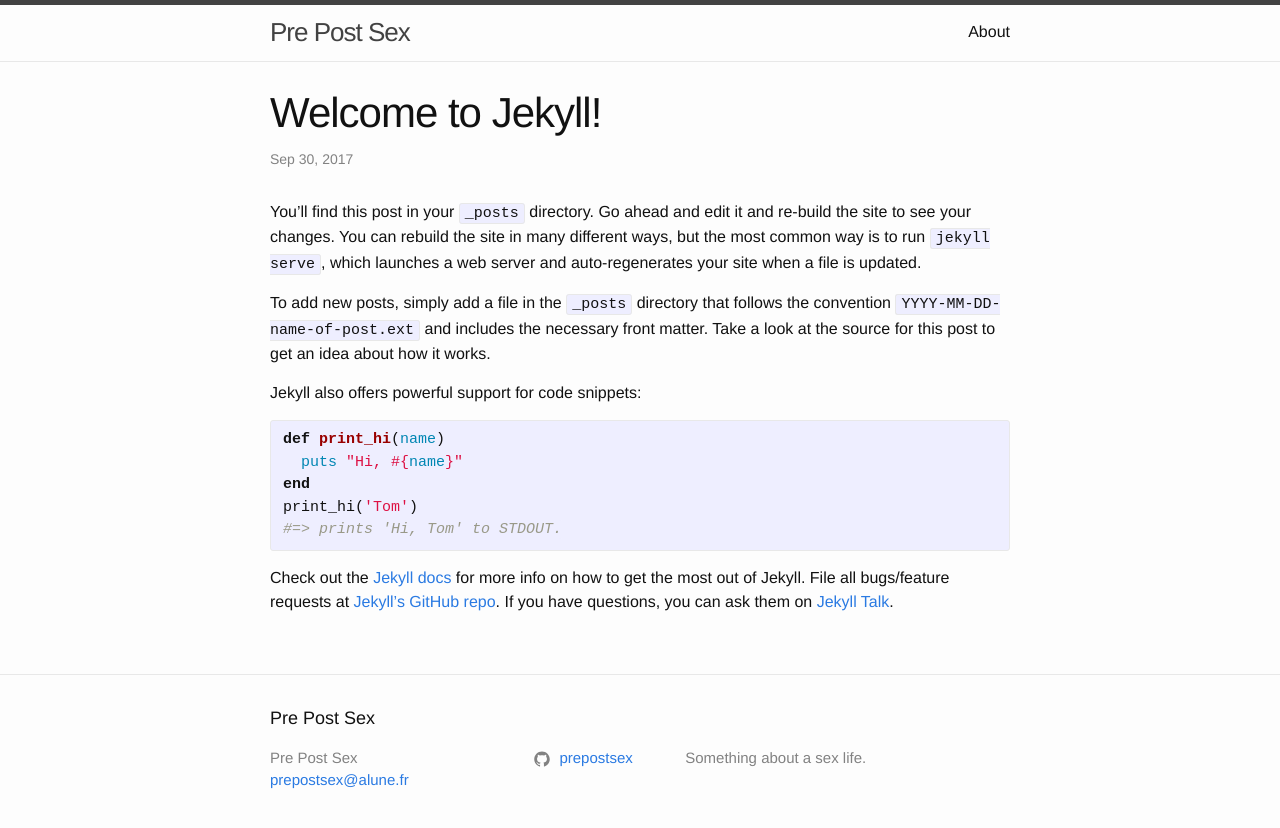
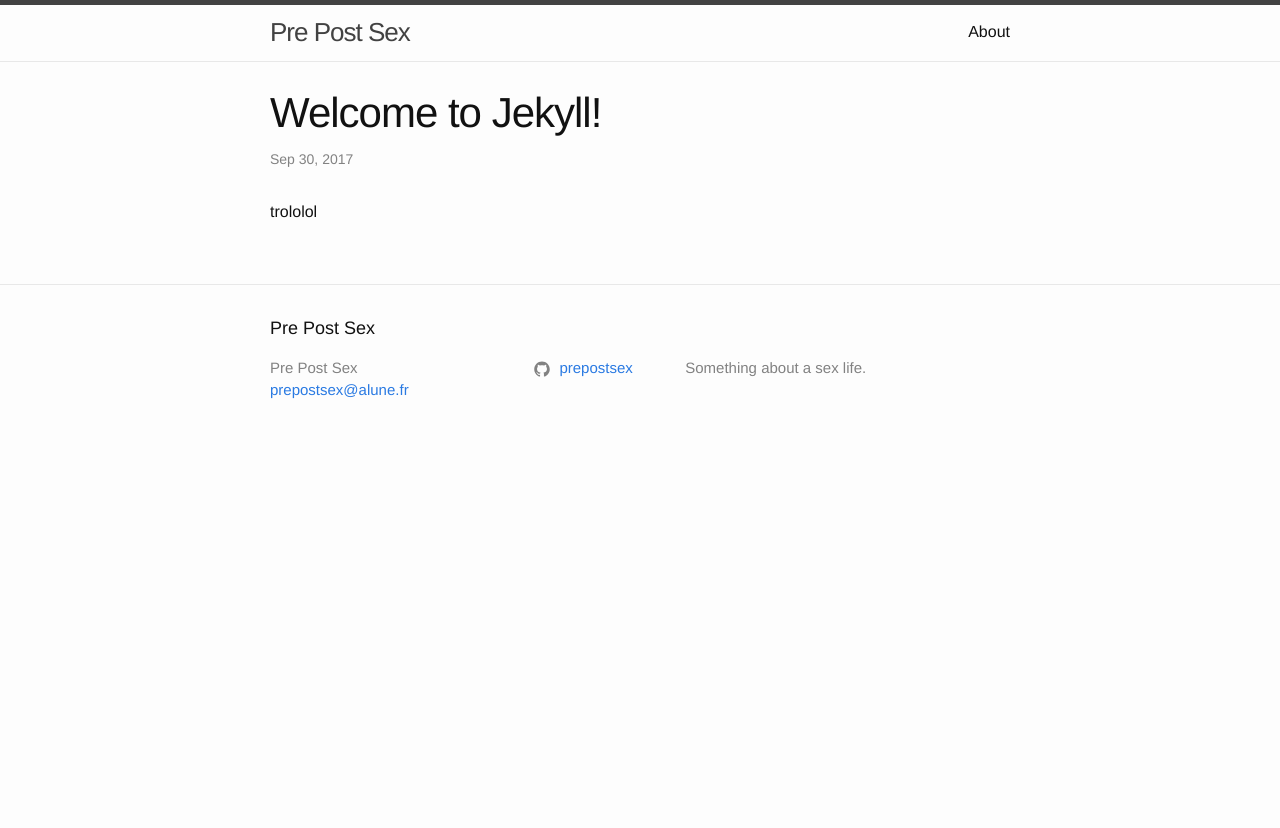
Before and after one commit to prepostsex/prepostsex.github.io, a Jekyll site: the page built from _posts/2017-09-30-welcome-to-jekyll.markdown, in a window 1280 px wide. Shown: the top 828 px of the page. Built offline with Jekyll 4.4.1, drawn with Linux system fonts in a browser that asks for light colours.

Commit message:
Updated Welcome To Jekyll

```diff
--- a/_posts/2017-09-30-welcome-to-jekyll.markdown
+++ b/_posts/2017-09-30-welcome-to-jekyll.markdown
@@ -1,28 +1,10 @@
 ---
 title: Welcome to Jekyll!
-date: 2017-09-30 17:01:12 Z
+date: 2017-09-30 17:01:00 Z
 categories:
 - jekyll
 - update
 layout: post
 ---
 
-You’ll find this post in your `_posts` directory. Go ahead and edit it and re-build the site to see your changes. You can rebuild the site in many different ways, but the most common way is to run `jekyll serve`, which launches a web server and auto-regenerates your site when a file is updated.
-
-To add new posts, simply add a file in the `_posts` directory that follows the convention `YYYY-MM-DD-name-of-post.ext` and includes the necessary front matter. Take a look at the source for this post to get an idea about how it works.
-
-Jekyll also offers powerful support for code snippets:
-
-{% highlight ruby %}
-def print_hi(name)
-  puts "Hi, #{name}"
-end
-print_hi('Tom')
-#=> prints 'Hi, Tom' to STDOUT.
-{% endhighlight %}
-
-Check out the [Jekyll docs][jekyll-docs] for more info on how to get the most out of Jekyll. File all bugs/feature requests at [Jekyll’s GitHub repo][jekyll-gh]. If you have questions, you can ask them on [Jekyll Talk][jekyll-talk].
-
-[jekyll-docs]: https://jekyllrb.com/docs/home
-[jekyll-gh]:   https://github.com/jekyll/jekyll
-[jekyll-talk]: https://talk.jekyllrb.com/
+trololol
```
